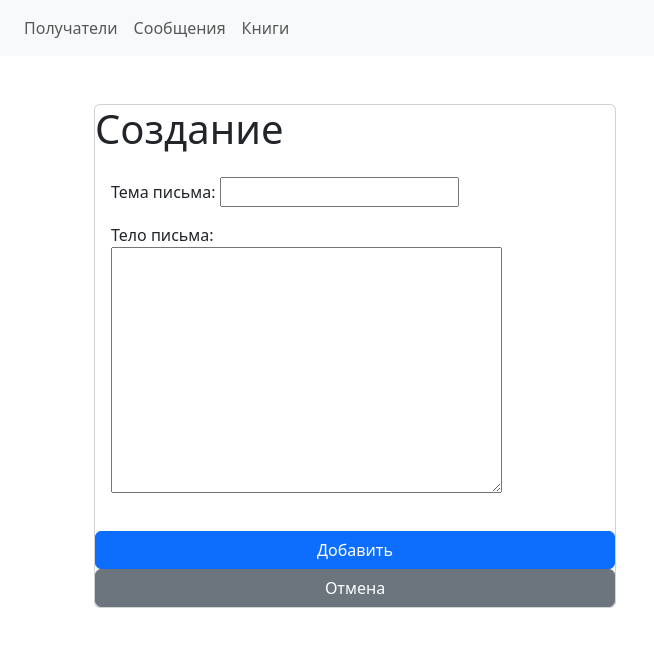
After one commit to YanaSozoniva/mailing_management_service, a Django app: page /message/create/ in a window 1280 px wide. The commit adds this page. Shown: the top 647 px of the page, without its empty margins (0-654 px from the left). Run offline with Django 5.2, Linux system fonts and the light colour scheme; some libraries are stand-ins or nearby versions.

Commit message:
создание шаблонов для модели Message

```diff
--- a/mailing/templates/mailing/includes/top_menu.html
+++ b/mailing/templates/mailing/includes/top_menu.html
@@ -6,20 +6,15 @@
         <div class="collapse navbar-collapse" id="navbarNav">
             <ul class="navbar-nav">
                 <li class="nav-item active">
-                    <a class="nav-link" href="#">Главная</a>
+                    <a class="nav-link" href="{% url 'mailing:recipient_list' %}">Получатели</a>
                 </li>
                 <li class="nav-item">
-                    <a class="nav-link" href="#">Авторы</a>
+                    <a class="nav-link" href="{% url 'mailing:message_list' %}">Сообщения</a>
                 </li>
                 <li class="nav-item">
                     <a class="nav-link" href="#">Книги</a>
                 </li>
-                <li class="nav-item">
-                    <a class="nav-link" href="#">Добавить книгу</a>
-                </li>
-                <li class="nav-item">
-                    <a class="nav-link" href="#">Добавить автора</a>
-                </li>
+
 
             </ul>
         </div>
--- /dev/null
+++ b/mailing/templates/mailing/message_form.html
@@ -0,0 +1,34 @@
+{% extends 'mailing/home.html' %}
+{% block content %}
+
+<div class="container">
+  <div class="row">
+
+       <form class="row" method="post" enctype="multipart/form-data">
+           <div class="col-6">
+         <div class="card">
+              {% if object %}
+             <h1 class="card-text">Редактирование</h1>
+             {% else %}
+             <h1 class="card-text">Создание</h1>
+                {% endif %}
+             <div class="card-body">
+                 {% csrf_token %}
+                {{ form.as_p }}
+             </div>
+             <button type="submit" class="btn btn-primary">
+                 {% if object %}
+                 Сохранить
+                 {% else %}
+                 Добавить
+                {% endif %}
+             </button>
+            <a href="{% url 'mailing:message_list' %}" class="btn btn-secondary">Отмена</a>
+         </div>
+                </div>
+        </form>
+
+  </div>
+</div>
+
+{% endblock %}
--- a/mailing/urls.py
+++ b/mailing/urls.py
@@ -17,6 +17,7 @@ urlpatterns = [
     path("recipient/create/", MailingRecipientCreate.as_view(), name="recipient_create"),
     path("recipient/<int:pk>/delete/", MailingRecipientDelete.as_view(), name="recipient_delete"),
     path("recipient/<int:pk>/update/", MailingRecipientUpdate.as_view(), name="recipient_update"),
+
     path("message/", MessageList.as_view(), name="message_list"),
     path("message/<int:pk>/", MessageDetail.as_view(), name="message_detail"),
     path("message/create/", MessageCreate.as_view(), name="message_create"),
--- a/mailing/views.py
+++ b/mailing/views.py
@@ -50,7 +50,7 @@ class MessageList(ListView):
     """Контроллер вывода списка сообщений"""
 
     model = Message
-    context_object_name = "Messages"
+    context_object_name = "messages"
 
 
 class MessageDetail(DetailView):
@@ -72,7 +72,7 @@ class MessageUpdate(UpdateView):
 
     model = Message
     form_class = MessageForm
-    success_url = reverse_lazy("mailing:message_list")
+    success_url = reverse_lazy("mailing:message_detail")
 
 
 class MessageDelete(DeleteView):
```
Also changed, not shown: mailing/templates/mailing/message_confirm_delete.html (added, +23 -0 lines), mailing/templates/mailing/message_detail.html (added, +13 -0 lines), mailing/templates/mailing/message_list.html (added, +20 -0 lines).
